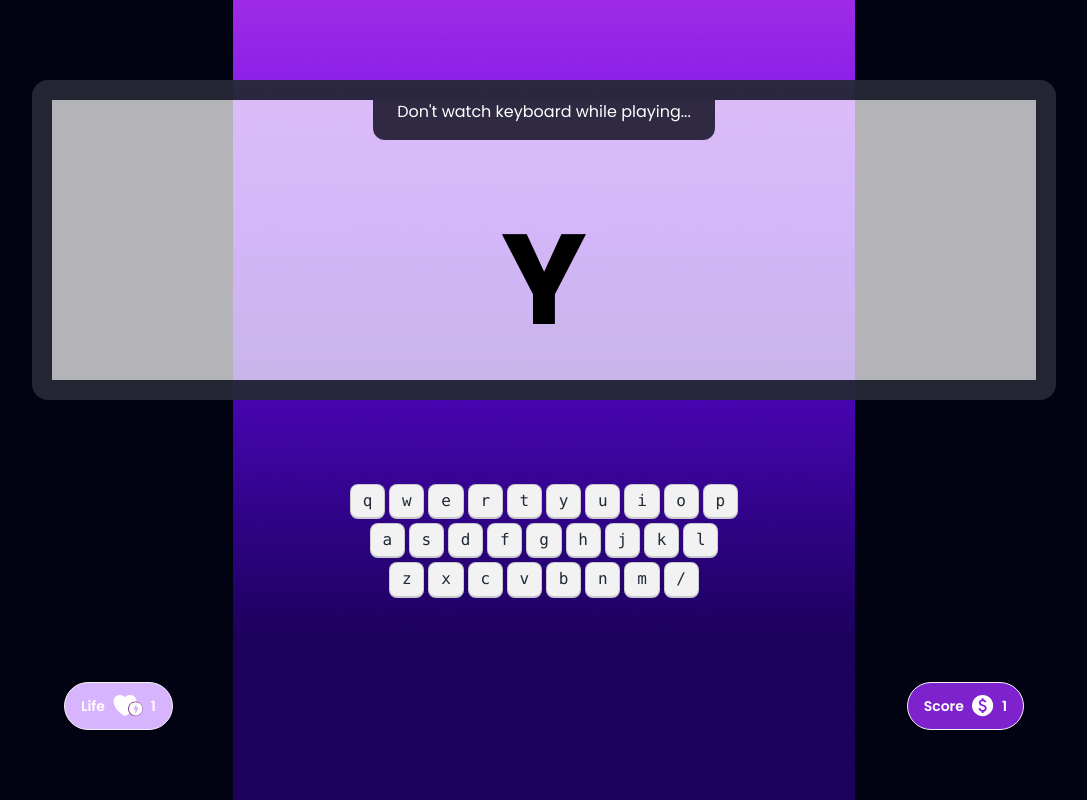
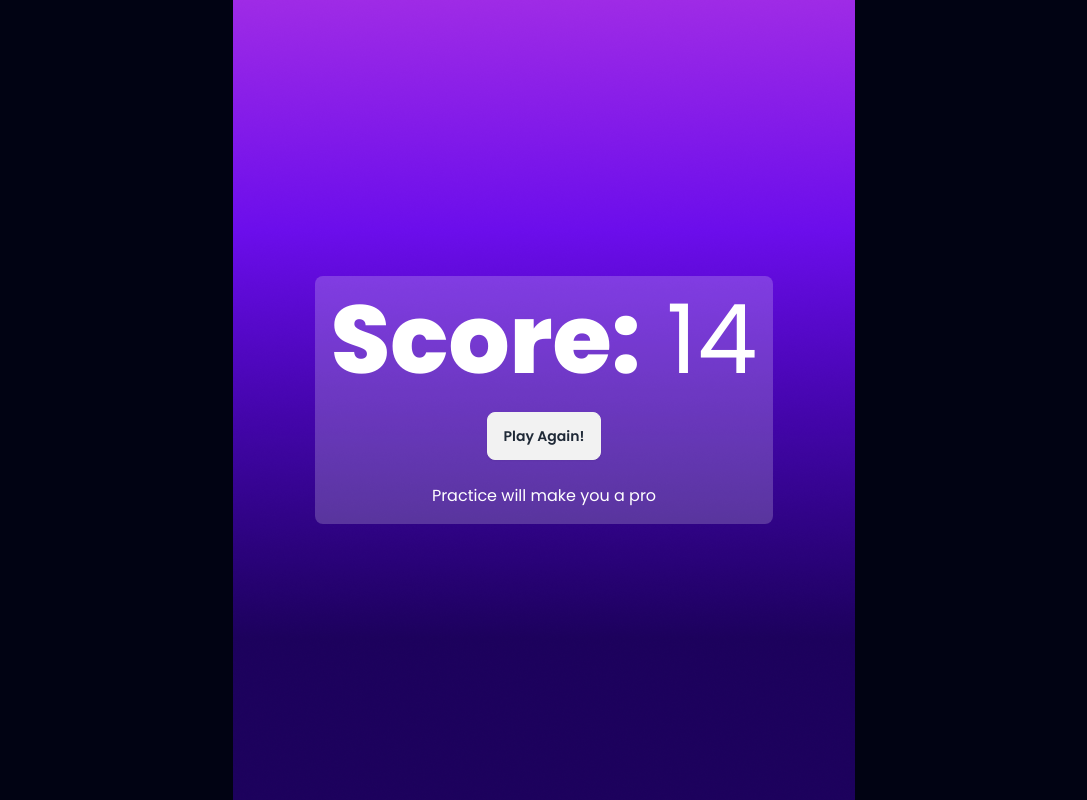
Before and after one commit to mister-mehedi/alpha-clash-pro, a plain HTML site: page index.html in a window 1280 px wide. Shown: the whole page, without its empty margins (96-1183 px from the left). Drawn offline with nearby package versions, Linux system fonts and the light colour scheme.

Commit message:
overall required  htmlCss done

```diff
--- a/index.html
+++ b/index.html
@@ -27,7 +27,7 @@
       </div>
 
     </section>
-    <section class="play-ground">
+    <section class="play-ground hidden">
       <div class="flex flex-col items-center gap-20 pt-20">
         <!-- screen -->
         <div class="artboard artboard-horizontal phone-6 border-[20px] rounded-2xl border-[#010313CC] bg-[#FFFFFFB3]">
@@ -93,8 +93,15 @@
         </div>
       </div>
     </section>
-    <section class="score">
-
+    <section class="score flex justify-center items-center min-h-screen">
+      <div class="text-white text-center space-y-6 bg-[#FFFFFF33] p-4 rounded-lg">
+        <h1 class="text-8xl">
+          <span class="font-extrabold">Score:</span>
+          <span>14</span>
+        </h1>
+        <button class="btn">Play Again!</button>
+        <p>Practice will make you a pro</p>
+      </div>
     </section>
   </main>
 
```
